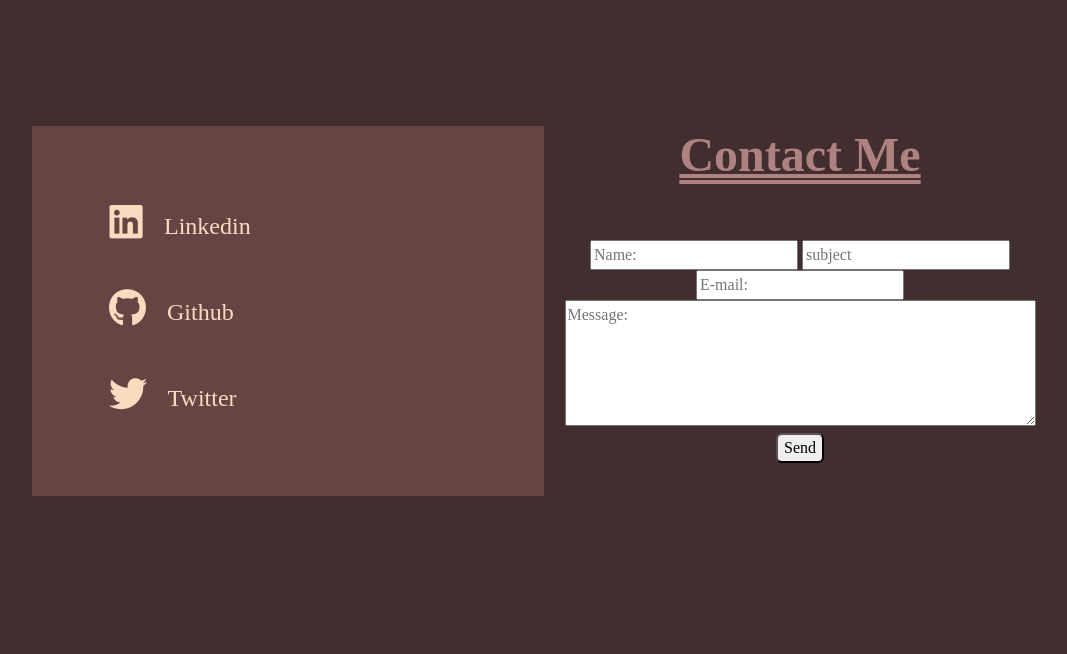
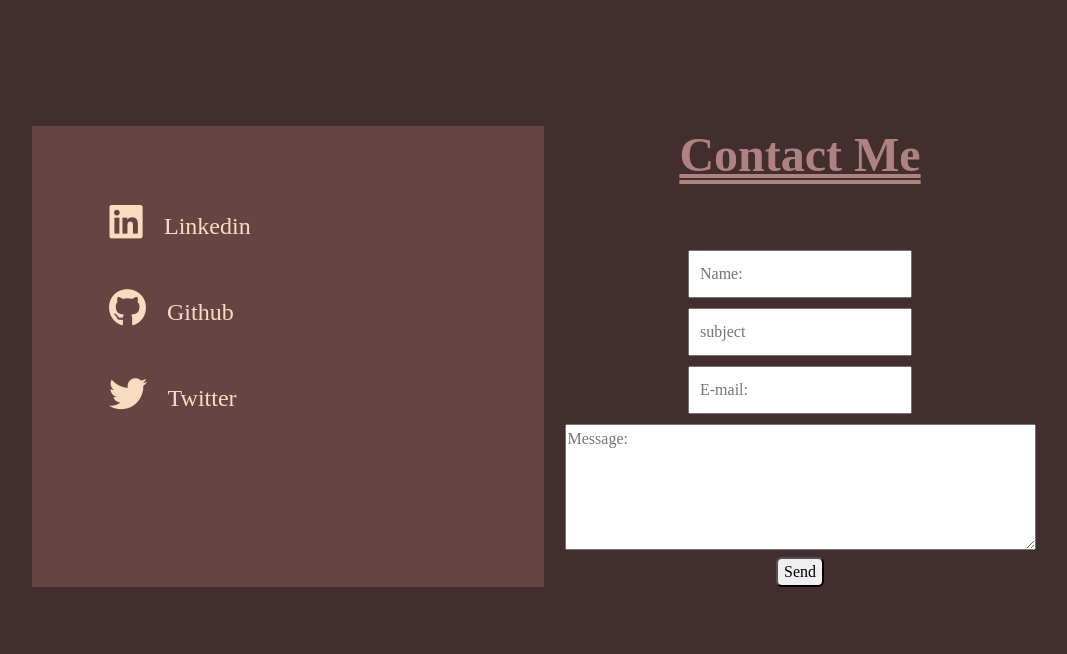
Before and after one commit to Reckie02/O_Rachel.github.io, a PHP site: page /index.html in a window 1280 px wide. Shown: the part 3850-4504 px from the top of the page, without its empty margins (96-1163 px from the left). Before the commit the page ends 4346 px from the top, so only its background shows below. Run offline with PHP 8.4, Linux system fonts and the light colour scheme.

Commit message:
Update style.css

```diff
--- a/style.css
+++ b/style.css
@@ -438,6 +438,21 @@ h6{
 }
 
 /*================================== contact section ================================*/
+.contact-form{
+	display: block;
+}
+
+.form{
+	display: block;
+}
+
+input{
+	display: block;
+	margin: 10px auto;
+	padding: 10px;
+	align-items: center;
+}
+
 
 
 
```
